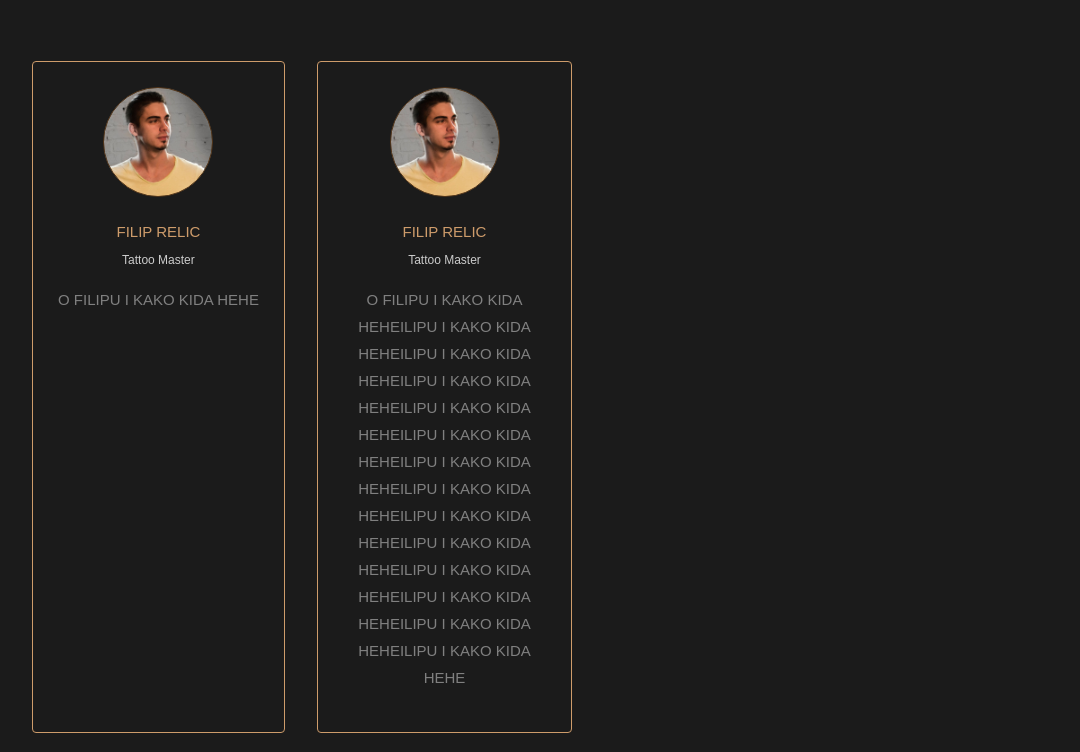
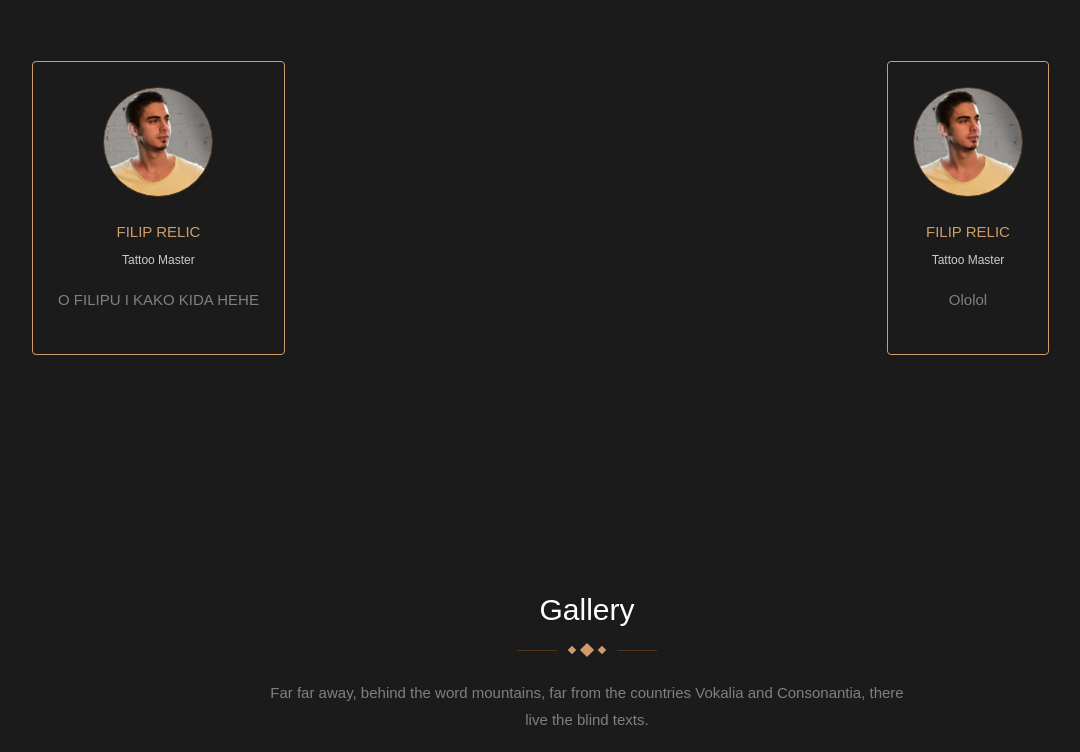
Before and after one commit to Shaddar91/Skincraft, a plain HTML site: page index.html in a window 1280 px wide. Shown: the part 2354-3106 px from the top of the page, without its empty margins (53-1133 px from the left). Drawn offline with nearby package versions, Linux system fonts and the light colour scheme; some packages are replaced by stand-ins of ours; files whose address does not match are found by name.

Commit message:
Fix Banner

```diff
--- a/index.html
+++ b/index.html
@@ -200,15 +200,14 @@
                             </div>
                         </div>
                     </div>
-                    <div class="col-lg-3 d-flex mb-sm-4 ftco-animate" style="position:right;">
+                    <div class="col-lg-3 d-flex mb-sm-4 ftco-animate" style="margin-left: auto;">
                         <div class="staff" style="float:right;">
                             <div class="img mb-4" style="background-image: url(images/person_1.jpg);"></div>
                             <div class="info text-center">
                                 <h3><a href="teacher-single.html">Filip Relic</a></h3>
                                 <span class="position">Tattoo Master</span>
                                 <div class="text">
-                                    <p>O FILIPU I KAKO KIDA HEHEILIPU I KAKO KIDA HEHEILIPU I KAKO KIDA HEHEILIPU I KAKO KIDA HEHEILIPU I KAKO KIDA HEHEILIPU I KAKO KIDA HEHEILIPU I KAKO KIDA HEHEILIPU I KAKO KIDA HEHEILIPU I KAKO KIDA HEHEILIPU I KAKO KIDA
-                                        HEHEILIPU I KAKO KIDA HEHEILIPU I KAKO KIDA HEHEILIPU I KAKO KIDA HEHEILIPU I KAKO KIDA HEHE</p>
+                                    <p>Ololol</p>
                                 </div>
                             </div>
                         </div>
```
